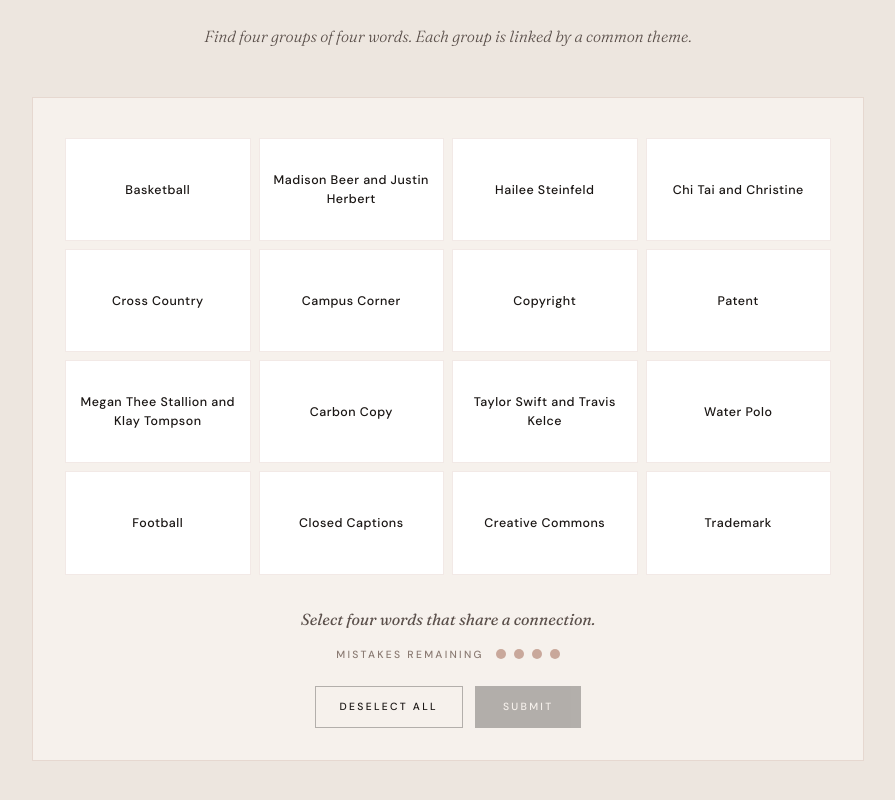
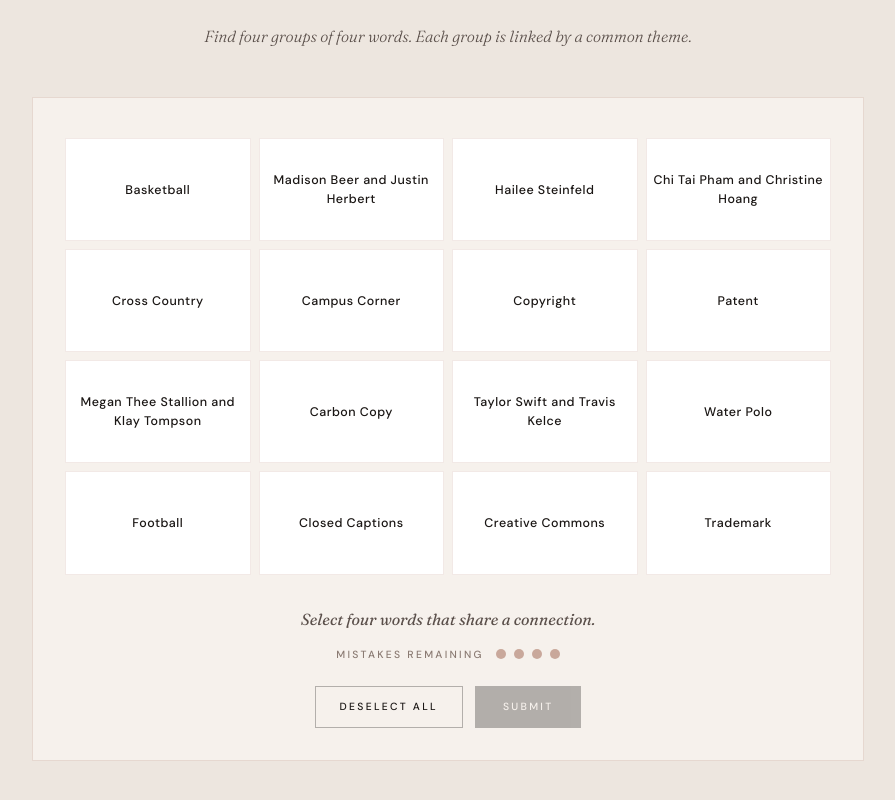
Before and after one commit to donjadao/ccwedding, a React (Vite) app: page / in a window 1280 px wide. Shown: the part 4470-5270 px from the top of the page, without its empty margins (192-1087 px from the left). Built offline with nearby package versions, Linux system fonts and the light colour scheme; the HTML template or start-up script is replaced by a standard one.

Commit message:
Update App.tsx

```diff
--- a/src/App.tsx
+++ b/src/App.tsx
@@ -695,7 +695,7 @@
   {
     key: "C & C",
     title: "Things with C and C initialism",
-    words: ["Chi Tai and Christine", "Campus Corner", "Closed Captions", "Carbon Copy"],
+    words: ["Chi Tai Pham and Christine Hoang", "Campus Corner", "Closed Captions", "Carbon Copy"],
     color: "#dfcfbe",
   },
   {
```
